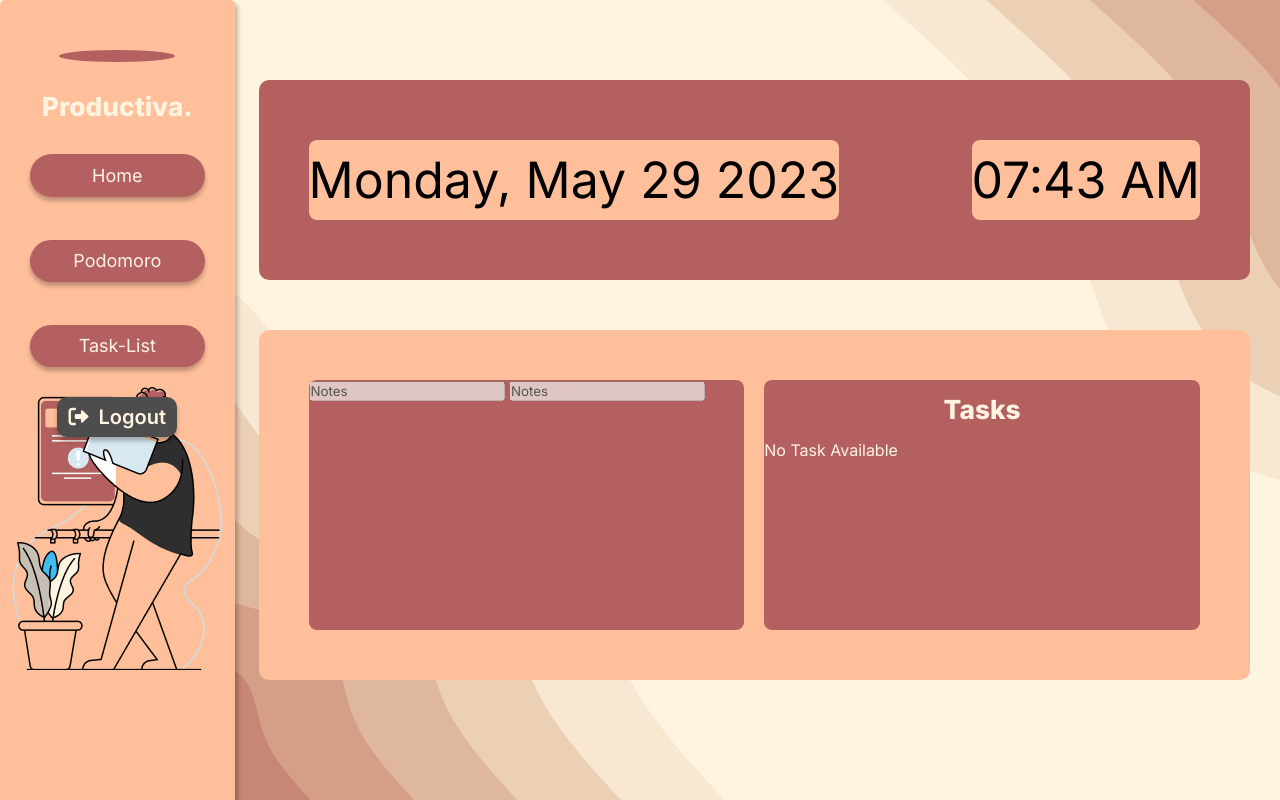
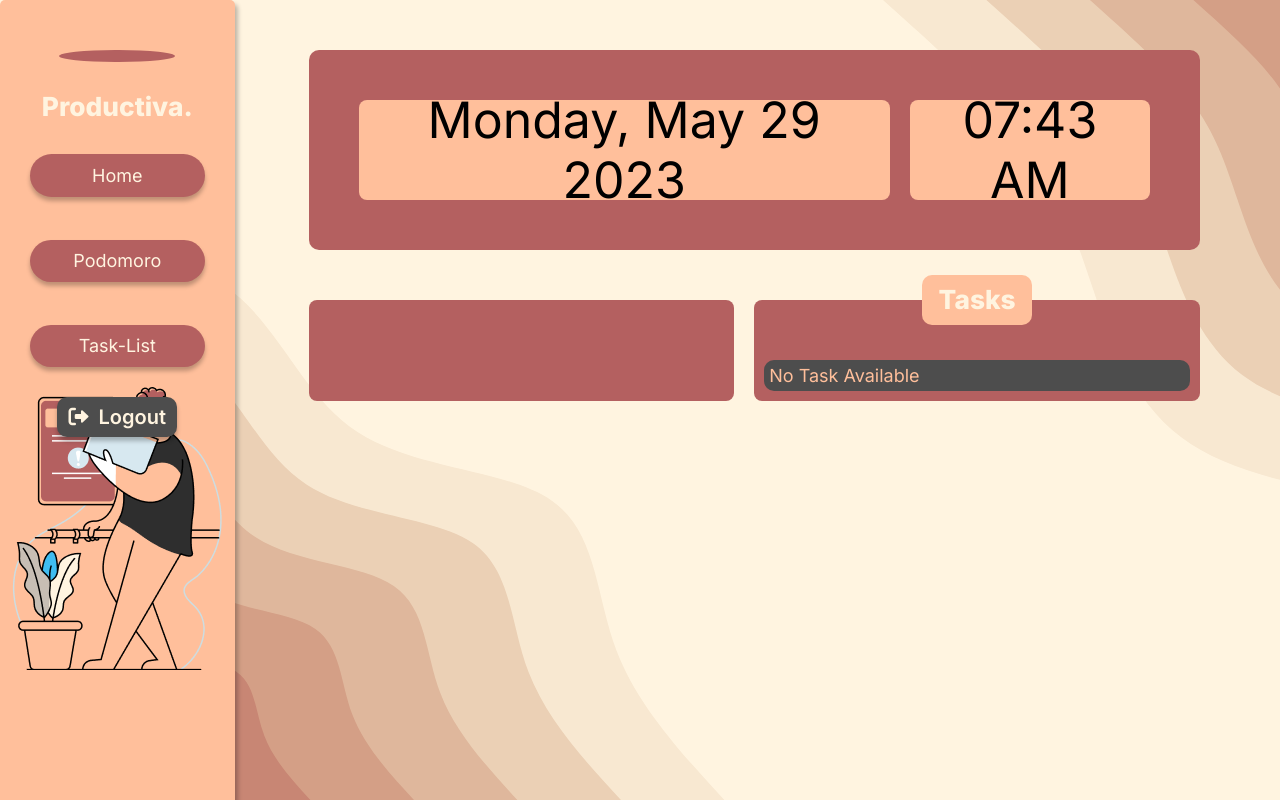
Before and after one commit to rahardjorahardjo/ProductivaRPL, a PHP site: page /indexstaged.php in a window 1280 px wide. Run offline with PHP 8.4, Linux system fonts and the light colour scheme; a user stored in the database is signed in; data that the repository does not hold is empty.

Commit message:
ngerjain mepet tp kelar kayanya

```diff
--- a/rpl/css/index1.css
+++ b/rpl/css/index1.css
@@ -136,7 +136,8 @@ html {
     background-repeat: no-repeat;
     background-size: cover;
     background-position: center;
-    padding:80px;
+    padding: 50px 80px;
+    padding-bottom: 0;
 }
 
 .backgroundsvg{
@@ -160,8 +161,22 @@ html {
     background-color: #B46060;
     height: 100px;
     width: 100%;
-    padding: 50px;
+    padding: 50px 0;
     border-radius: 10px;
+}
+
+.containerNoteTask{
+    display: flex;
+    flex-direction: row;
+    justify-content: space-between;
+    align-items: center;
+    gap: 20px;
+    border: none;
+    width: 100%;
+    border-radius: 10px;
+    margin-top: 50px;
+    margin-right: -50px;
+    margin-left: -50px;
 }
 .date{
     text-align: center;
@@ -173,6 +188,8 @@ html {
     font-size: 50px;
     border-radius: 8px;
     height: 80px;
+    margin-left: 50px;
+    padding: 10px;
 }
 .time{
     text-align: center;
@@ -184,22 +201,11 @@ html {
     font-size: 50px;
     border-radius: 8px;
     height: 80px;
+    margin-right: 50px;
+    padding: 10px;
 }
 
-.containerNoteTask{
-    display: flex;
-    flex-direction: row;
-    justify-content: space-between;
-    align-items: center;
-    gap: 20px;
-    border: none;
-    background-color: #FFBF9B;
-    height: 250px;
-    width: 100%;
-    padding: 50px;
-    border-radius: 10px;
-    margin-top: 50px;
-}
+
 .notelist{
     width: 50%;
     height: 100%;
@@ -209,20 +215,49 @@ html {
 }
 .Tasklist{
     width: 50%;
-    height: 100%;
     background-color: #B46060;
     border-radius: 8px;
+    padding: 10px;
 }
 
-.container h1{
+.container{
+    display: flex;
+    align-items: center;
+    flex-direction: column;
+}
+
+.judul-task {
+    border-radius: 10px;
+    background-color: #FFBF9B;
+    padding: 5px;
+    transform: translateY(-70%);
+    width: 100px;
+}
+
+.judul-task h1{
     font-family: 'Inter', sans-serif;
     color: #FFF4E0;
     text-align: center;
-    margin-top: 10px;
-    margin-bottom: 10px;
+    margin-top: 0;
 }
 
-.container p{
-    font-family: 'Inter', sans-serif;
-    color: #FFF4E0;
+.container .list-box{
+    display: flex;
+    flex-direction: column;
+    width: 100%;
+    gap: 5px;
+    max-height: 300px;
+    overflow-x: hidden;
 }
+
+.list-box::-webkit-scrollbar {
+    width: 0px;
+}
+
+.list-box p {
+    background-color: #4D4D4D;
+    border-radius: 10px;
+    font-size: 18px;
+    color: #FFBF9B;
+    padding: 5px;
+}
--- a/rpl/indexstaged.php
+++ b/rpl/indexstaged.php
@@ -81,15 +81,15 @@ mysqli_data_seek($queryTask, 0);
             <div class="containerNoteTask">
                 <div class="notelist">
                     <div class="notecontent">
-                        <form action="" method="post">
-                            <input type="text" name="title" value="<?= $note_title ?>" disabled>
-                            <input type="text" name="notes" value="<?= $note ?>" disabled>
-                        </form>
+
                     </div>
                 </div>
                 <div class="Tasklist">
                     <div class="container">
+                        <div class="judul-task">
                             <h1>Tasks</h1>
+                        </div>
+                        <div class="list-box">
                                 <?php
                                 $total = mysqli_num_rows($queryTask);
                                 if ($total == 0) {
@@ -111,6 +111,7 @@ mysqli_data_seek($queryTask, 0);
                                     }
                                 }
                                 ?>
+                        </div>
                     </div>
                 </div>
 
@@ -149,6 +150,7 @@ mysqli_data_seek($queryTask, 0);
                 // Panggil fungsi updateClock setiap detik
                 setInterval(updateClock, 1000);
             </script> -->
+
         </div>
 
     </div>
@@ -156,4 +158,5 @@ mysqli_data_seek($queryTask, 0);
 
 </body>
 
+
 </html>
--- a/rpl/js/index.js
+++ b/rpl/js/index.js
@@ -53,3 +53,28 @@ setInterval(() => {
   timeElement.textContent = formatTime(now);
   dateElement.textContent = formatDate(now);
 }, 200);
+
+
+// index.js
+
+document.addEventListener('DOMContentLoaded', function() {
+  var noteContent = document.querySelector('.notecontent');
+  var location = "Jakarta";
+  var locationFormatted = location.replace(/ /g, '+');
+  var apiKey = 'kunci_api_anda';
+  var weatherUrl = 'https://api.openweathermap.org/data/2.5/weather?q=' + locationFormatted + ',Indonesia&units=metric&appid=' + apiKey;
+
+  fetch(weatherUrl)
+      .then(function(response) {
+          return response.json();
+      })
+      .then(function(data) {
+          var weatherDescription = data.weather[0].description;
+          var temperature = data.main.temp;
+
+          noteContent.innerHTML = 'Cuaca di ' + location + ': ' + weatherDescription + ', Suhu: ' + temperature + '°C';
+      })
+      .catch(function(error) {
+          console.log('Terjadi kesalahan:', error);
+      });
+});
--- a/rpl/todostaged.php
+++ b/rpl/todostaged.php
@@ -37,7 +37,7 @@ $cnt = mysqli_num_rows($q2);
             </div>
             <h1>Productiva.</h1>
             <div class="features">
-                <li><a href="index.php">Home</a></li>
+                <li><a href="indexstaged.php">Home</a></li>
                 <li><a href="pomodorostage1.php">Podomoro</a></li>
                 <li><a href="todostaged.php">Task-List</a></li>
             </div>
```
Lines whose indentation alone changed are shown as unchanged.
